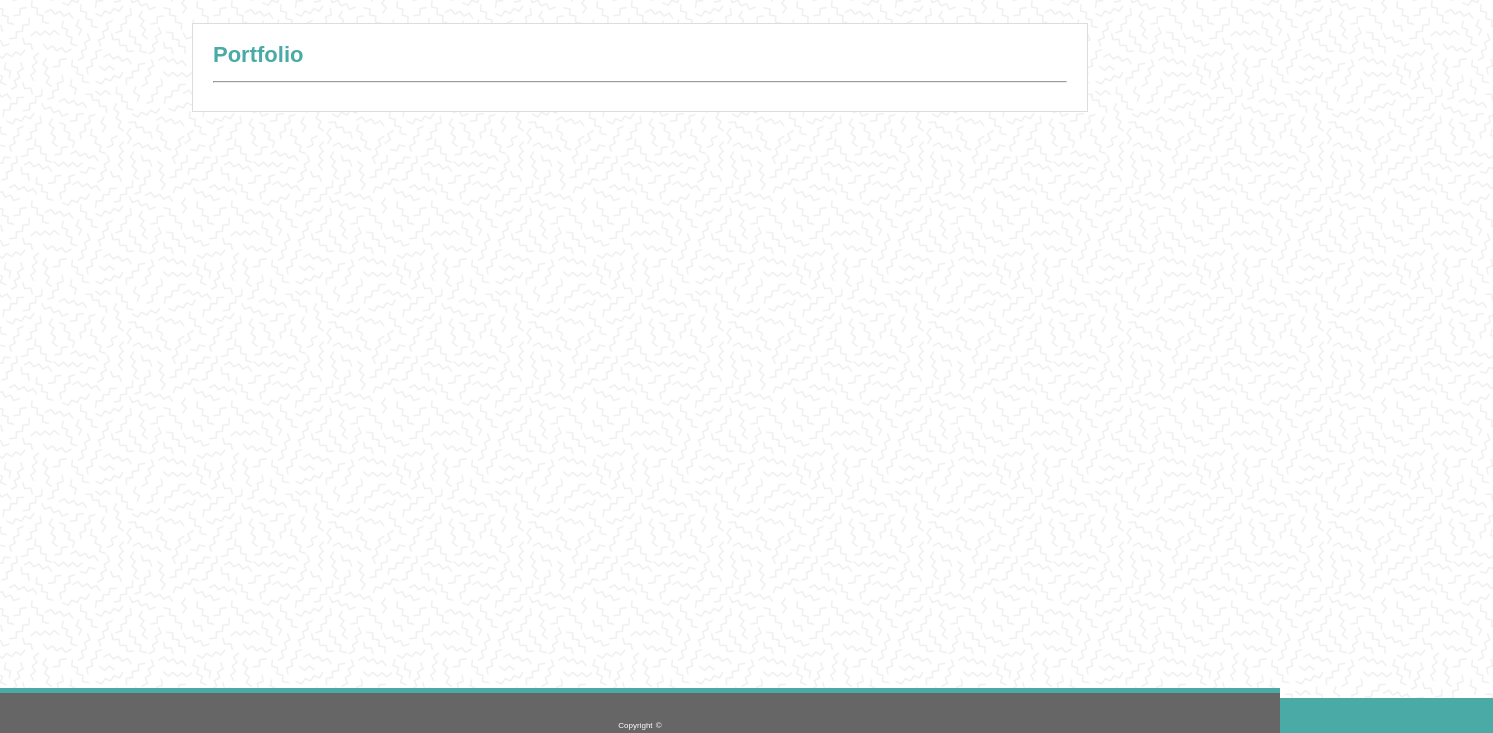
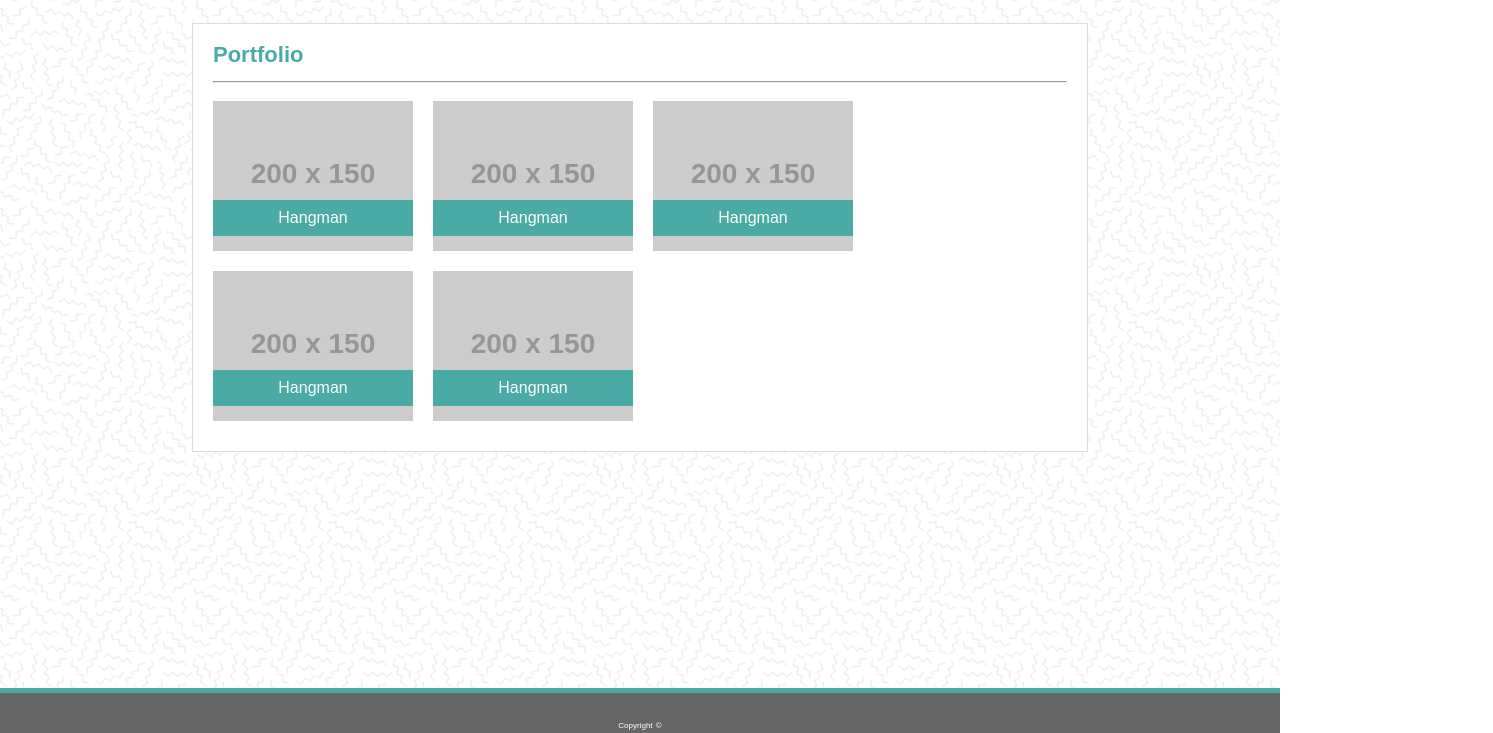
Before and after one commit to Mezran/GT01-HW-BasicPortfolio, a plain HTML site: page portfolio.html in a window 1280 px wide. Shown: the part 67-800 px from the top of the page, 1493 px wide, since content can reach past the window. Drawn offline with Linux system fonts and the light colour scheme; placeholder pictures from the web are drawn by us.

Commit message:
added styling to portfolio.html

```diff
--- a/assets/css/style.css
+++ b/assets/css/style.css
@@ -76,6 +76,7 @@ main{
   margin: 0 auto;
 
   padding: 20px;
+
 }
 
 h1{
@@ -135,33 +136,41 @@ img{
 }
 
 
+.box{
+  position: relative;
+  width: 200px;
+  height: 150px;
+  margin-top: 10px;
+  margin-bottom: 10px;
+  margin-right: 20px;
+  float: left;
+  background-image:url("https://via.placeholder.com/200x150");
+  /* background-image:url("./assets/images/200x150.png"); */
+  /* why dosen't this work? */
+}
+#OFH{
+  overflow: hidden;
+}
 
-.item{
-  float: left;
-  position: relative;
-  height: 100px;
-  width: 120px;
-  margin-right:10px;
-  margin-bottom: 10px;
+.box:nth-child(2n+1){
+  float:left;
+}
+
+.box:nth-child(2n){
+  float:left;
+}
+
+.banner{
+  position: absolute;
+  width: 100%;
+  bottom: 10%;
+  color: #ffffff;
+  background-color: #4aaaa5;
+  text-align: center;
+  padding: 10px;
+}
 
 
-}
-.banner{
-  position: absolute;
-  bottom: 0px;
-  width: 100%;
-  height: 35px;
-  background-color: #4aaaa5;
-
-}
-
-.text{
-  position: absolute;
-  top: 50%;
-  left: 50%;
-  transform: translate(-50%, -50%);
-
-}
 
 /* end main */
 
```
